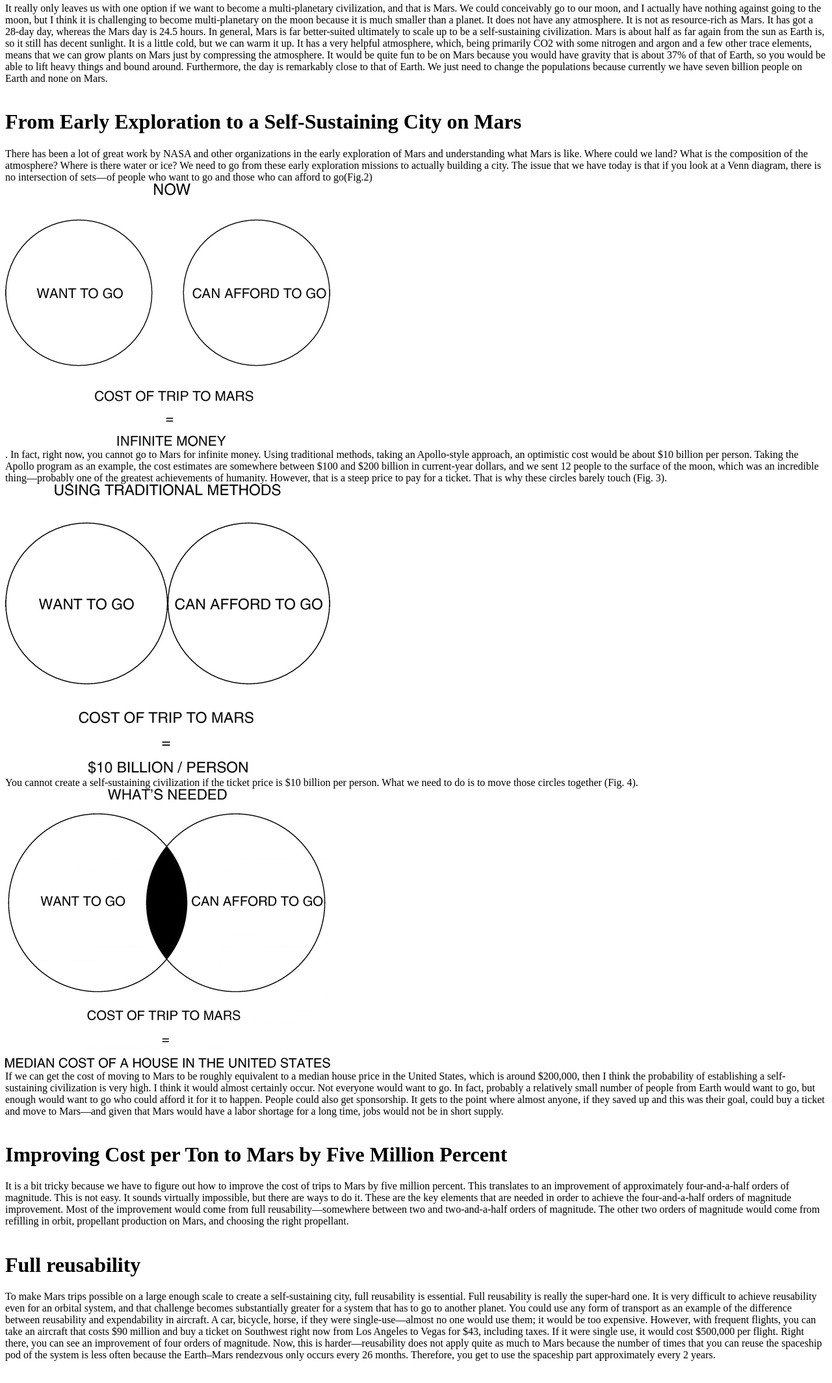
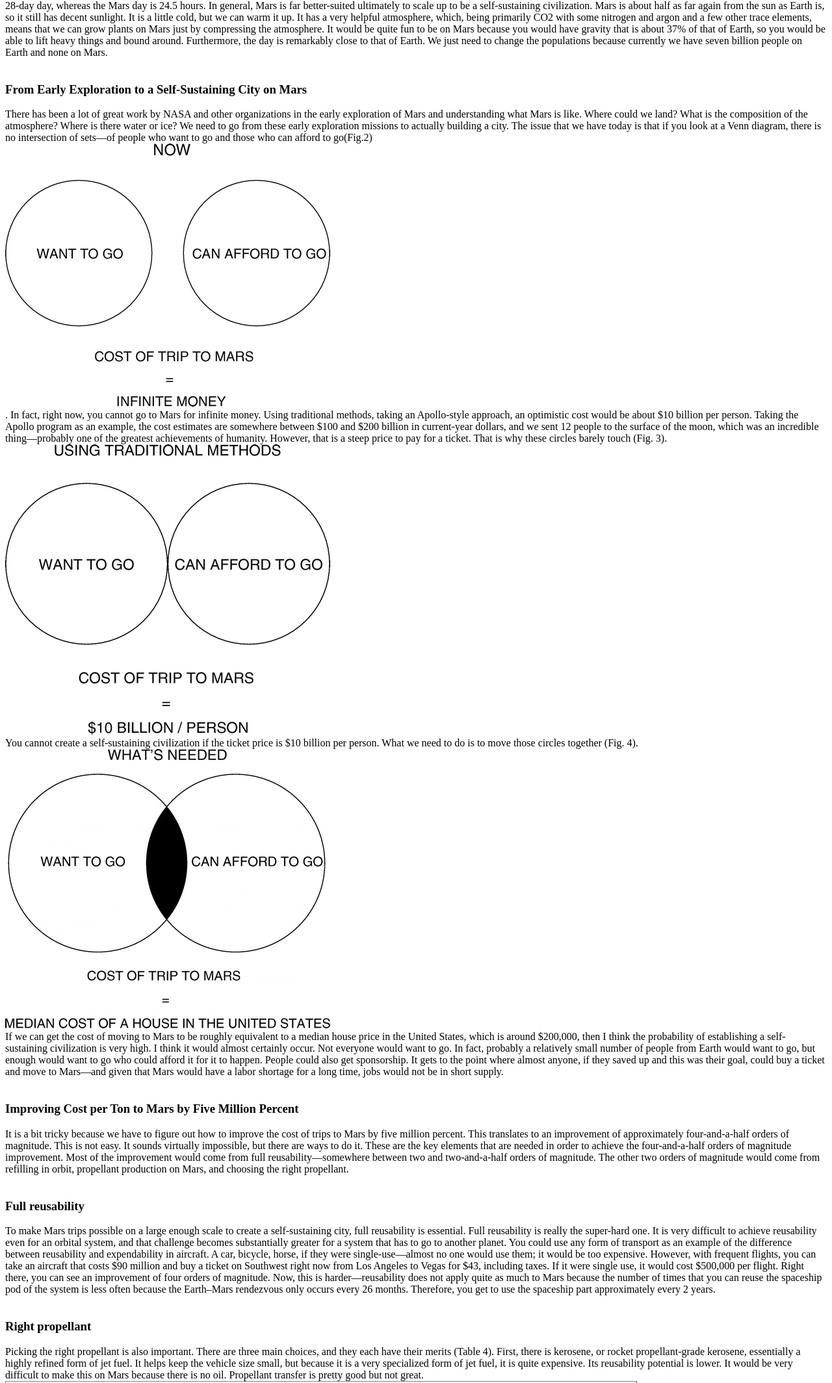
Before and after one commit to Oleh-Mikhin/html, a plain HTML site: page index.html in a window 1280 px wide. Shown: the part 671-2800 px from the top of the page at 65% size. Drawn offline with Linux system fonts and the light colour scheme.

Commit message:
changed h1 to h3

```diff
--- a/index.html
+++ b/index.html
@@ -18,100 +18,77 @@
  </header>
  <main>
    <div class="par1">
-            <h1>Why Go Anywhere?</h1>
+         <h3>Why Go Anywhere?</h3>
 
-            I think there are really two fundamental paths. History is going to bifurcate along two directions. One path is we stay on Earth forever, and then there will be some eventual extinction event. The alternative is to become a space-bearing civilization
-            and a multi-planetary species, which I hope you would agree is the right way to go. So how do we figure out how to take you to Mars and create a self-sustaining city—a city that is not merely an outpost but which can become a planet in its
-            own right, allowing us to become a truly multi-planetary species?
+     I think there are really two fundamental paths. History is going to bifurcate along two directions. One path is we stay on Earth forever, and then there will be some eventual extinction event.
+The alternative is to become a space-bearing civilization and a multi-planetary species, which I hope you would agree is the right way to go.
+So how do we figure out how to take you to Mars and create a self-sustaining city—a city that is not merely an outpost but which can become a planet in its own right, allowing us to become a truly multi-planetary species?
 <br>
 <img src="img/fig1.gif" alt="figure1">
     </div>
    <br>
    <div class="par2">
-            <h1>Why Mars?</h1>
-            It really only leaves us with one option if we want to become a multi-planetary civilization, and that is Mars. We could conceivably go to our moon, and I actually have nothing against going to the moon, but I think it is challenging to become multi-planetary
-            on the moon because it is much smaller than a planet. It does not have any atmosphere. It is not as resource-rich as Mars. It has got a 28-day day, whereas the Mars day is 24.5 hours. In general, Mars is far better-suited ultimately to scale
-            up to be a self-sustaining civilization. Mars is about half as far again from the sun as Earth is, so it still has decent sunlight. It is a little cold, but we can warm it up. It has a very helpful atmosphere, which, being primarily CO2 with
-            some nitrogen and argon and a few other trace elements, means that we can grow plants on Mars just by compressing the atmosphere. It would be quite fun to be on Mars because you would have gravity that is about 37% of that of Earth, so you
-            would be able to lift heavy things and bound around. Furthermore, the day is remarkably close to that of Earth. We just need to change the populations because currently we have seven billion people on Earth and none on Mars.
+        <h3>Why Mars?</h3>
+        It really only leaves us with one option if we want to become a multi-planetary civilization, and that is Mars. We could conceivably go to our moon, and I actually have nothing against going to the moon, but I think it is challenging to become multi-planetary on the moon because it is much smaller than a planet. It does not have any atmosphere. It is not as resource-rich as Mars. It has got a 28-day day, whereas the Mars day is 24.5 hours. In general, Mars is far better-suited ultimately to scale up to be a self-sustaining civilization.
+Mars is about half as far again from the sun as Earth is, so it still has decent sunlight. It is a little cold, but we can warm it up. It has a very helpful atmosphere, which, being primarily CO2 with some nitrogen and argon and a few other trace elements, means that we can grow plants on Mars just by compressing the atmosphere.
+It would be quite fun to be on Mars because you would have gravity that is about 37% of that of Earth, so you would be able to lift heavy things and bound around. Furthermore, the day is remarkably close to that of Earth. We just need to change the populations because currently we have seven billion people on Earth and none on Mars.
     </div>
     <br>
     <div class="par3">
-            <h1>From Early Exploration to a Self-Sustaining City on Mars</h1>
-            There has been a lot of great work by NASA and other organizations in the early exploration of Mars and understanding what Mars is like. Where could we land? What is the composition of the atmosphere? Where is there water or ice? We need to go from these
-            early exploration missions to actually building a city. The issue that we have today is that if you look at a Venn diagram, there is no intersection of sets—of people who want to go and those who can afford to go(Fig.2)
+        <h3>From Early Exploration to a Self-Sustaining City on Mars</h3>
+        There has been a lot of great work by NASA and other organizations in the early exploration of Mars and understanding what Mars is like. Where could we land? What is the composition of the atmosphere? Where is there water or ice? We need to go from these early exploration missions to actually building a city.
+The issue that we have today is that if you look at a Venn diagram, there is no intersection of sets—of people who want to go and those who can afford to go(Fig.2)
 <br>
 <img src="img/fig2.gif" alt="figure2">
-            <br> . In fact, right now, you cannot go to Mars for infinite money. Using traditional methods, taking an Apollo-style approach, an optimistic cost would be about $10 billion per person. Taking the Apollo program as an example, the cost estimates
-            are somewhere between $100 and $200 billion in current-year dollars, and we sent 12 people to the surface of the moon, which was an incredible thing—probably one of the greatest achievements of humanity. However, that is a steep price to pay
-            for a ticket. That is why these circles barely touch (Fig. 3).
+<br>
+. In fact, right now, you cannot go to Mars for infinite money.
+Using traditional methods, taking an Apollo-style approach, an optimistic cost would be about $10 billion per person. Taking the Apollo program as an example, the cost estimates are somewhere between $100 and $200 billion in current-year dollars, and we sent 12 people to the surface of the moon, which was an incredible thing—probably one of the greatest achievements of humanity.
+However, that is a steep price to pay for a ticket. That is why these circles barely touch (Fig. 3).
 <br>
 <img src="img/fig3.gif" alt="figure2">
-            <br> You cannot create a self-sustaining civilization if the ticket price is $10 billion per person. What we need to do is to move those circles together (Fig. 4).
+<br>
+You cannot create a self-sustaining civilization if the ticket price is $10 billion per person. What we need to do is to move those circles together (Fig. 4).
 <br>
 <img src="img/fig4.gif" alt="figure4">
-            <br> If we can get the cost of moving to Mars to be roughly equivalent to a median house price in the United States, which is around $200,000, then I think the probability of establishing a self-sustaining civilization is very high. I think
-            it would almost certainly occur. Not everyone would want to go. In fact, probably a relatively small number of people from Earth would want to go, but enough would want to go who could afford it for it to happen. People could also get sponsorship.
-            It gets to the point where almost anyone, if they saved up and this was their goal, could buy a ticket and move to Mars—and given that Mars would have a labor shortage for a long time, jobs would not be in short supply.
+<br>
+If we can get the cost of moving to Mars to be roughly equivalent to a median house price in the United States, which is around $200,000, then I think the probability of establishing a self-sustaining civilization is very high. I think it would almost certainly occur.
+Not everyone would want to go. In fact, probably a relatively small number of people from Earth would want to go, but enough would want to go who could afford it for it to happen. People could also get sponsorship. It gets to the point where almost anyone, if they saved up and this was their goal, could buy a ticket and move to Mars—and given that Mars would have a labor shortage for a long time, jobs would not be in short supply.
     </div>
     <br>
     <div class="par4">
-            <h1>Improving Cost per Ton to Mars by Five Million Percent</h1>
-            It is a bit tricky because we have to figure out how to improve the cost of trips to Mars by five million percent. This translates to an improvement of approximately four-and-a-half orders of magnitude. This is not easy. It sounds virtually impossible,
-            but there are ways to do it. These are the key elements that are needed in order to achieve the four-and-a-half orders of magnitude improvement. Most of the improvement would come from full reusability—somewhere between two and two-and-a-half
-            orders of magnitude. The other two orders of magnitude would come from refilling in orbit, propellant production on Mars, and choosing the right propellant.
+        <h3>Improving Cost per Ton to Mars by Five Million Percent</h3>
+        It is a bit tricky because we have to figure out how to improve the cost of trips to Mars by five million percent. This translates to an improvement of approximately four-and-a-half orders of magnitude. This is not easy. It sounds virtually impossible, but there are ways to do it.
+These are the key elements that are needed in order to achieve the four-and-a-half orders of magnitude improvement. Most of the improvement would come from full reusability—somewhere between two and two-and-a-half orders of magnitude. The other two orders of magnitude would come from refilling in orbit, propellant production on Mars, and choosing the right propellant.
     </div>
     <br>
-        <div class="par4">
-            <h1>Full reusability</h1>
-            To make Mars trips possible on a large enough scale to create a self-sustaining city, full reusability is essential. Full reusability is really the super-hard one. It is very difficult to achieve reusability even for an orbital system, and that challenge
-            becomes substantially greater for a system that has to go to another planet. You could use any form of transport as an example of the difference between reusability and expendability in aircraft. A car, bicycle, horse, if they were single-use—almost
-            no one would use them; it would be too expensive. However, with frequent flights, you can take an aircraft that costs $90 million and buy a ticket on Southwest right now from Los Angeles to Vegas for $43, including taxes. If it were single
-            use, it would cost $500,000 per flight. Right there, you can see an improvement of four orders of magnitude. Now, this is harder—reusability does not apply quite as much to Mars because the number of times that you can reuse the spaceship
-            pod of the system is less often because the Earth–Mars rendezvous only occurs every 26 months. Therefore, you get to use the spaceship part approximately every 2 years.
+    <div class="par5">
+        <h3>Full reusability</h3>
+        To make Mars trips possible on a large enough scale to create a self-sustaining city, full reusability is essential. Full reusability is really the super-hard one. It is very difficult to achieve reusability even for an orbital system, and that challenge becomes substantially greater for a system that has to go to another planet.
+You could use any form of transport as an example of the difference between reusability and expendability in aircraft. A car, bicycle, horse, if they were single-use—almost no one would use them; it would be too expensive. However, with frequent flights, you can take an aircraft that costs $90 million and buy a ticket on Southwest right now from Los Angeles to Vegas for $43, including taxes. If it were single use, it would cost $500,000 per flight. Right there, you can see an improvement of four orders of magnitude.
+Now, this is harder—reusability does not apply quite as much to Mars because the number of times that you can reuse the spaceship pod of the system is less often because the Earth–Mars rendezvous only occurs every 26 months. Therefore, you get to use the spaceship part approximately every 2 years.
     </div>
     <br>
-        <div>
-            <h1>Right propellant</h1>
-            Picking the right propellant is also important. There are three main choices, and they each have their merits (Table 4). First, there is kerosene, or rocket propellant-grade kerosene, essentially a highly refined form of jet fuel. It helps keep the vehicle
-            size small, but because it is a very specialized form of jet fuel, it is quite expensive. Its reusability potential is lower. It would be very difficult to make this on Mars because there is no oil. Propellant transfer is pretty good but not
-            great.
+    <div class="par7">
+        <h3>Right propellant</h3>
+        Picking the right propellant is also important. There are three main choices, and they each have their merits (Table 4). First, there is kerosene, or rocket propellant-grade kerosene, essentially a highly refined form of jet fuel. It helps keep the vehicle size small, but because it is a very specialized form of jet fuel, it is quite expensive. Its reusability potential is lower. It would be very difficult to make this on Mars because there is no oil. Propellant transfer is pretty good but not great.
 <table border="1">
     <tr>
-                    <th></th>
-                    <th>C12H22.4/ O2 KEROSENE</th>
-                    <th>H2/ O2 HYDROGEN/OXYGEN</th>
-                    <th>CH4/ O2 DEEP-CRYO METHALOX</th>
+        <th></th><th>C12H22.4/ O2 KEROSENE</th><th>H2/ O2 HYDROGEN/OXYGEN</th><th>CH4/ O2 DEEP-CRYO METHALOX</th>
     </tr>
      <tr>
-                    <th>VEHICLE SIZE</th>
-                    <th>1</th>
-                    <th>3</th>
-                    <th>1</th>
+        <th>VEHICLE SIZE</th><th>1</th><th>3</th><th>1</th>
     </tr>
     <tr>
-                    <th>COST OF PROP</th>
-                    <th>2</th>
-                    <th>3</th>
-                    <th>1</th>
+        <th>COST OF PROP</th><th>2</th><th>3</th><th>1</th>
     </tr>
     <tr>
-                    <th>REUSABILITY</th>
-                    <th>2</th>
-                    <th>1</th>
-                    <th>1</th>
+        <th>REUSABILITY</th><th>2</th><th>1</th><th>1</th>
     </tr>
     <tr>
-                    <th>MARS PROPELLANT PRODUCTION</th>
-                    <th>4</th>
-                    <th>2</th>
-                    <th>1</th>
+        <th>MARS PROPELLANT PRODUCTION</th><th>4</th><th>2</th><th>1</th>
     </tr>
     <tr>
-                    <th>PROPELLANT TRANSFER</th>
-                    <th>2</th>
-                    <th>3</th>
-                    <th>2</th>
+        <th>PROPELLANT TRANSFER</th><th>2</th><th>3</th><th>2</th>
     </tr>
 </table>
 <br>
@@ -120,14 +97,14 @@
 <strong>3-Bad</strong>
 <strong>4-Very bad</strong>
 <br>
-            <br> Hydrogen, although it has a high specific impulse, is very expensive, and it is incredibly difficult to keep from boiling off because liquid hydrogen is very close to absolute zero as a liquid. Therefore, the installation required is
-            tremendous, and the energy cost on Mars of producing and storing hydrogen would be very high. Therefore, when we looked at the overall system optimization, it was clear that methane was the clear winner. Methane would require from 50% to 60%
-            of the energy on Mars to refill propellant using the propellant depot, and the technical challenges are a lot easier. We therefore think methane is better almost across the board. We started off initially thinking that hydrogen would make
-            sense, but ultimately came to the conclusion that the best way to optimize the cost-per-unit mass to Mars and back is to use an all-methane system—or technically, deep-cryo methalox. Whatever system is designed, whether by SpaceX or someone
-            else, these are the four features that need to be addressed in order for the system really to achieve a low cost per ton to the surface of Mars.
+<br>
+Hydrogen, although it has a high specific impulse, is very expensive, and it is incredibly difficult to keep from boiling off because liquid hydrogen is very close to absolute zero as a liquid. Therefore, the installation required is tremendous, and the energy cost on Mars of producing and storing hydrogen would be very high.
+Therefore, when we looked at the overall system optimization, it was clear that methane was the clear winner. Methane would require from 50% to 60% of the energy on Mars to refill propellant using the propellant depot, and the technical challenges are a lot easier. We therefore think methane is better almost across the board.
+We started off initially thinking that hydrogen would make sense, but ultimately came to the conclusion that the best way to optimize the cost-per-unit mass to Mars and back is to use an all-methane system—or technically, deep-cryo methalox.
+Whatever system is designed, whether by SpaceX or someone else, these are the four features that need to be addressed in order for the system really to achieve a low cost per ton to the surface of Mars.
     </div>
     <br>
-        <div class="par5">
+    <div class="par6">
         <h3>You can find more info here:</h3>
         <ol>
             <li><a href="https://www.liebertpub.com/doi/full/10.1089/space.2017.29009.emu">Making Humans a Multi-Planetary Species</a></li>
```
Lines whose indentation alone changed are shown as unchanged.
